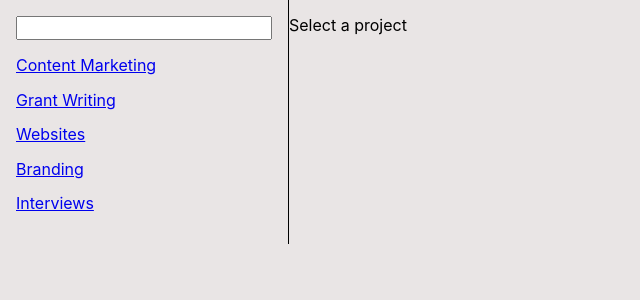
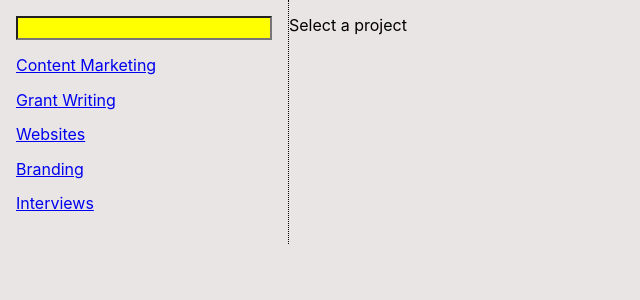
Before and after one commit to cml815/work-samples, a React (Create React App) app: page /projects in a window 1280 px wide. Shown: the top 300 px of the page, without its empty margins (0-640 px from the left). Built offline with nearby package versions, Linux system fonts and the light colour scheme.

Commit message:
NavLink style

```diff
--- a/src/App.css
+++ b/src/App.css
@@ -1,8 +1,13 @@
 .navTest {
-  border-right: solid 1px;
+  border-right: dotted 1px;
   padding: 1rem;
+}
 
+.searchBox {
+  background-color: yellow;
 }
+
+
 .App {
   text-align: center;
 }
--- a/src/data.js
+++ b/src/data.js
@@ -1,13 +1,13 @@
 let projects = [
   {
     name: "Content Marketing",
-    number: 1995,
+    number: 2,
     amount: "$10,800",
     due: "12/05/1995"
   },
   {
     name: "Grant Writing",
-    number: 2000,
+    number: 1,
     amount: "$8,000",
     due: "10/31/2000"
   },
--- a/src/routes/projects.jsx
+++ b/src/routes/projects.jsx
@@ -8,7 +8,7 @@ export default function Projects() {
   return (
     <div style={{ display: "flex" }}>
       <nav className="navTest">
-        <input
+        <input className="searchBox"
           value={searchParams.get("filter") || ""}
           onChange={event => {
             let filter = event.target.value;
```
